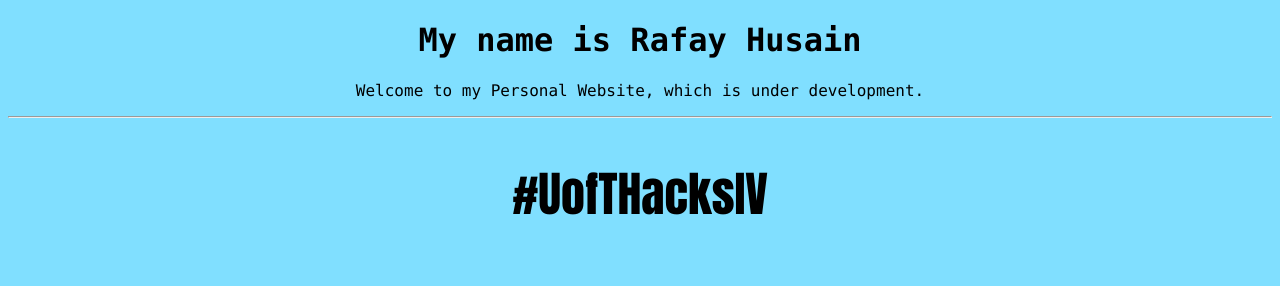
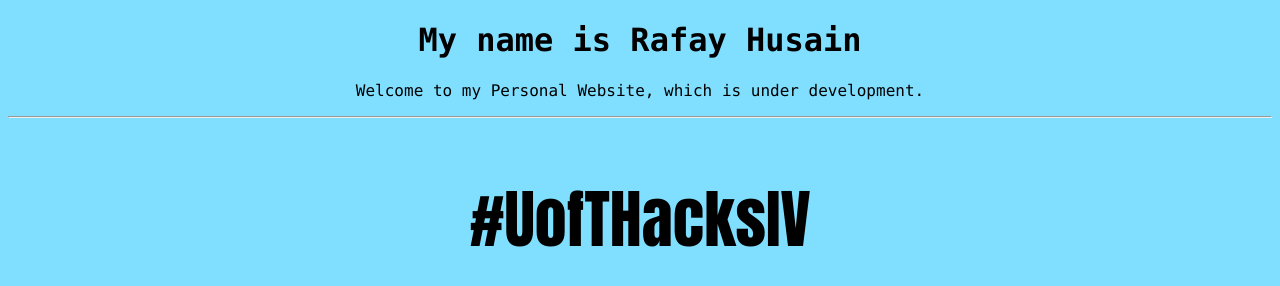
Before and after one commit to rafayh7/rafayh7.github.io, a plain HTML site: page index.html in a window 1280 px wide. Drawn offline with Linux system fonts and the light colour scheme.

Commit message:
Update index.html

```diff
--- a/index.html
+++ b/index.html
@@ -8,7 +8,7 @@
   <h1><strong> My name is <b>Rafay Husain</b> </strong></h1>
   <p>Welcome to my Personal Website, which is under development.</p>
   <hr>
-  <h2 style="font-family: Impact; font-size: 300%"><strong>#UofTHacksIV</strong></h2>
+  <h2 style="font-family: Impact; font-size: 400%">#UofTHacksIV</h2>
 
 </body>
 </html>
```
